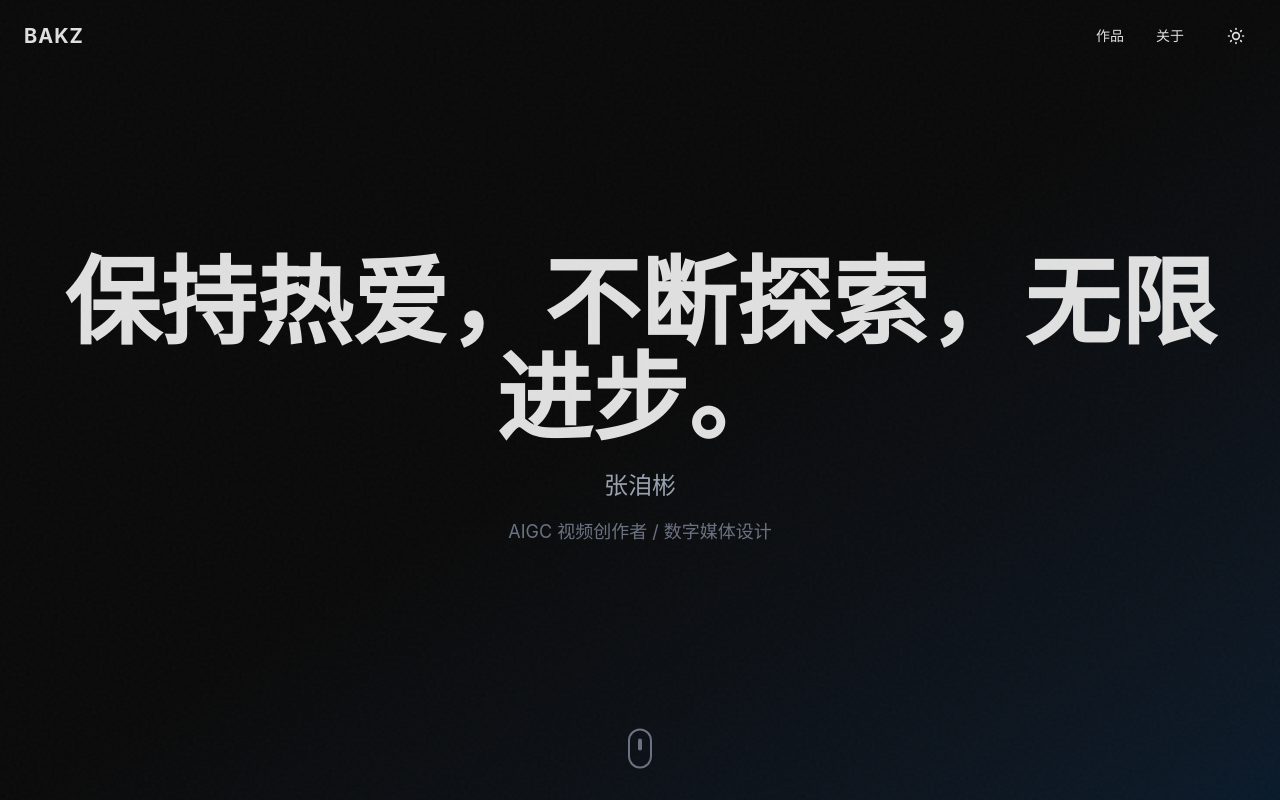
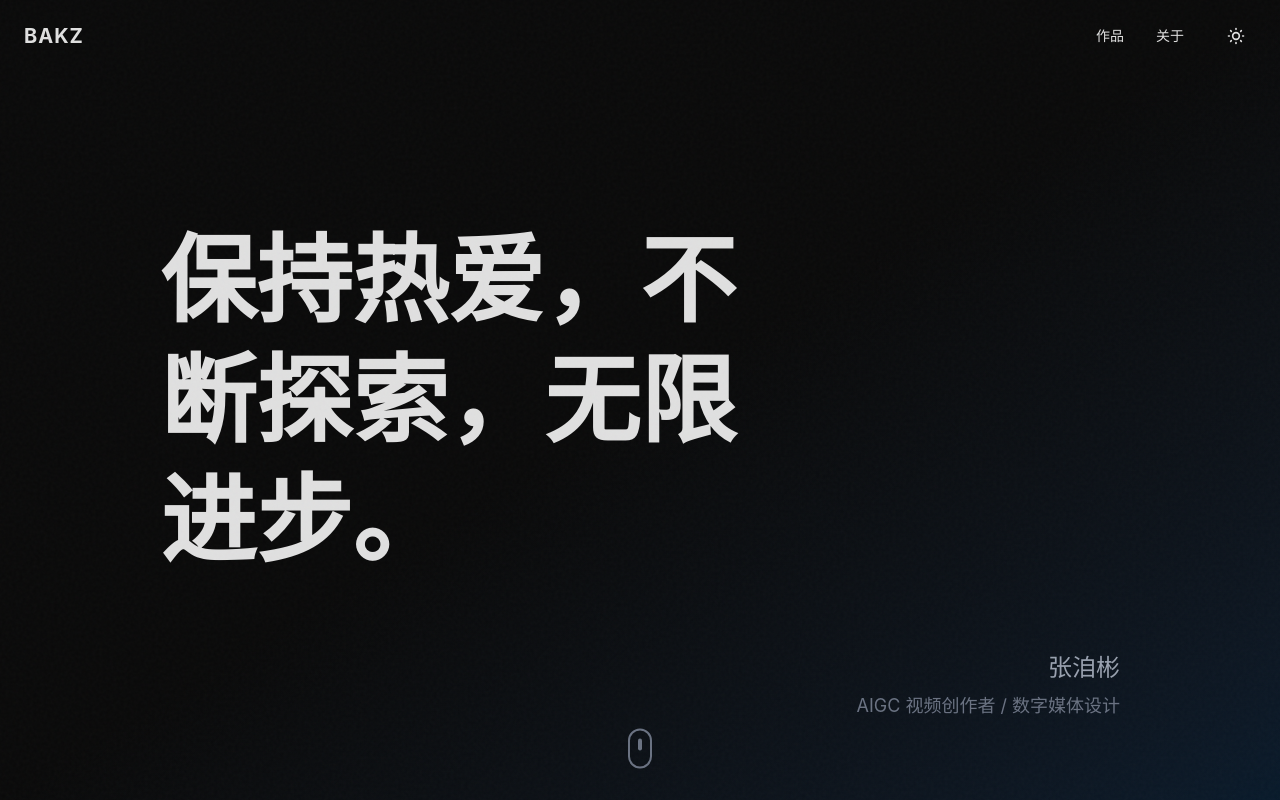
Before and after one commit to z1822700280-pixel/bakz-portfolio, a Next.js app: page / in a window 1280 px wide. Shown: the top 800 px of the page. Built offline with nearby package versions, Linux system fonts and the light colour scheme.

Commit message:
fix: update Hero layout to match spec - manifesto center-left, name bottom-right

```diff
--- a/components/Hero.tsx
+++ b/components/Hero.tsx
@@ -26,22 +26,28 @@ export default function Hero() {
         style={{ scale }}
       />
 
-      {/* Content */}
+      {/* Manifesto - Center Left */}
       <motion.div
-        className="relative z-10 text-center px-6"
+        className="absolute top-1/2 left-0 -translate-y-1/2 z-10 text-left pl-12 md:pl-24 lg:pl-40 pr-6 max-w-3xl"
         style={{ opacity }}
       >
         <motion.h1
-          className="text-5xl md:text-7xl lg:text-8xl font-bold mb-6"
+          className="text-5xl md:text-7xl lg:text-8xl font-bold leading-tight"
           initial={{ opacity: 0, y: 20 }}
           animate={{ opacity: 1, y: 0 }}
           transition={{ duration: 0.8, delay: 0.2 }}
         >
           {lang === 'zh' ? '保持热爱，不断探索，无限进步。' : 'Stay passionate, keep exploring, infinite progress.'}
         </motion.h1>
+      </motion.div>
 
+      {/* Name & Positioning - Bottom Right */}
+      <motion.div
+        className="absolute bottom-20 right-0 z-10 text-right pr-12 md:pr-24 lg:pr-40"
+        style={{ opacity }}
+      >
         <motion.p
-          className="text-xl md:text-2xl text-gray-600 dark:text-gray-400 mb-4"
+          className="text-xl md:text-2xl text-gray-600 dark:text-gray-400 mb-2"
           initial={{ opacity: 0, y: 20 }}
           animate={{ opacity: 1, y: 0 }}
           transition={{ duration: 0.8, delay: 0.4 }}
```
